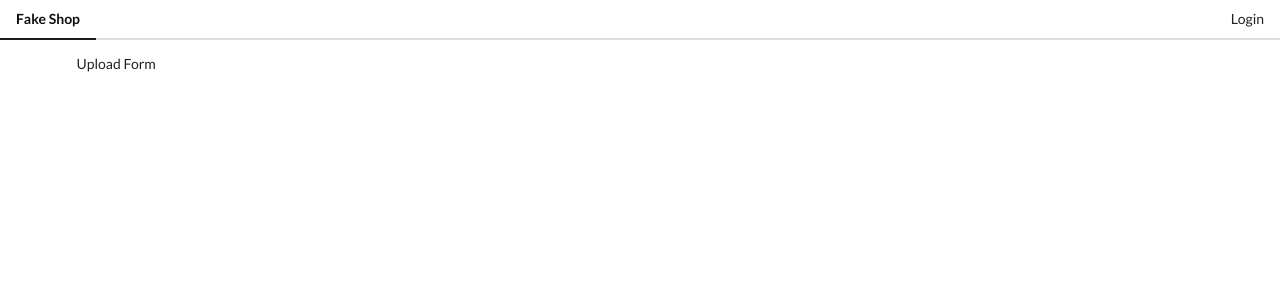
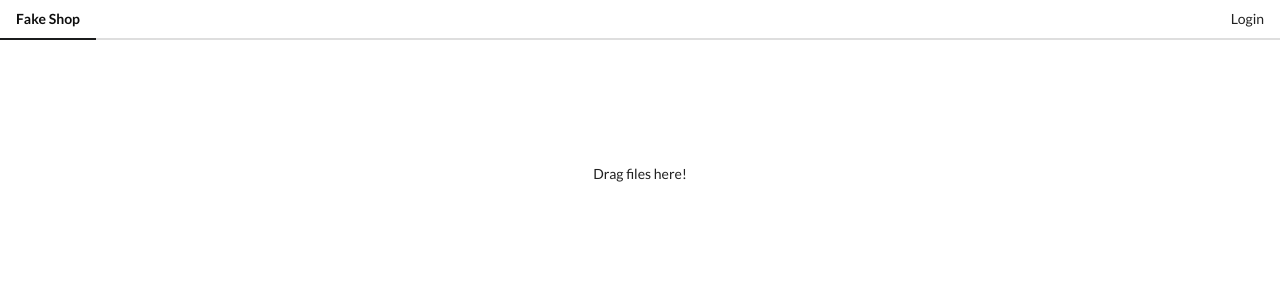
Before and after one commit to Isynopoulos1/image-storage-vue-app, a Vue app: page /upload in a window 1280 px wide. Shown: the top 300 px of the page. Built offline with nearby package versions, Linux system fonts and the light colour scheme.

Commit message:
the path to upload

```diff
--- a/src/components/ImageList.vue
+++ b/src/components/ImageList.vue
@@ -1,10 +1,14 @@
 <template>
-  <div>Image List</div>
+  <div>
+    <img v-for="image in allImages" :key="image.link" :src="image.link" />
+  </div>
 </template>
 <script>
-import { mapActions } from "vuex";
+import { mapActions, mapGetters } from "vuex";
+
 export default {
   name: "ImageList",
+  computed: mapGetters(["allImages"]),
   methods: mapActions(["fetchImages"]),
   created() {
     this.fetchImages();
--- a/src/components/UploadForm.vue
+++ b/src/components/UploadForm.vue
@@ -1,8 +1,40 @@
 <template>
-  <div>Upload Form</div>
+  <div class="dropper">
+    <input
+      type="file"
+      @change="uploadImages($event.target.files)"
+      multiple
+      accept="image/*"
+    />
+    <span>Drag files here!</span>
+  </div>
 </template>
+
 <script>
+import { mapActions } from "vuex";
 export default {
   name: "UploadForm",
+  methods: mapActions(["uploadImages"]),
 };
 </script>
+
+<style scoped>
+.dropper {
+  height: 30vh;
+  border: 2px dash black;
+  border-radius: 5px;
+  display: flex;
+  justify-content: center;
+  align-items: center;
+  position: relative;
+}
+.dropper:hover {
+  background-color: #eee;
+}
+input {
+  width: 100%;
+  height: 30vh;
+  position: absolute;
+  opacity: 0;
+}
+</style>
--- a/src/store/modules/images.js
+++ b/src/store/modules/images.js
@@ -7,12 +7,20 @@
   allImages: (state) => state.images,
 };
 const actions = {
-  async fetchImages({ rootState }) {
+  async fetchImages({ rootState, commit }) {
     const { token } = rootState.auth;
     const response = await api.fetchImages(token);
-    console.log(response);
+    commit("setImages", response.data.data);
+  },
+  async uploadImages({ rootState }, images) {
+    //get the access token
+    const { token } = rootState.auth;
+    //call the api module to do the upload
+    await api.upload(images, token);
+    //redirect our user to ImageList component
   },
 };
+
 const mutations = {
   setImages: (state, images) => {
     state.images = images;
```
